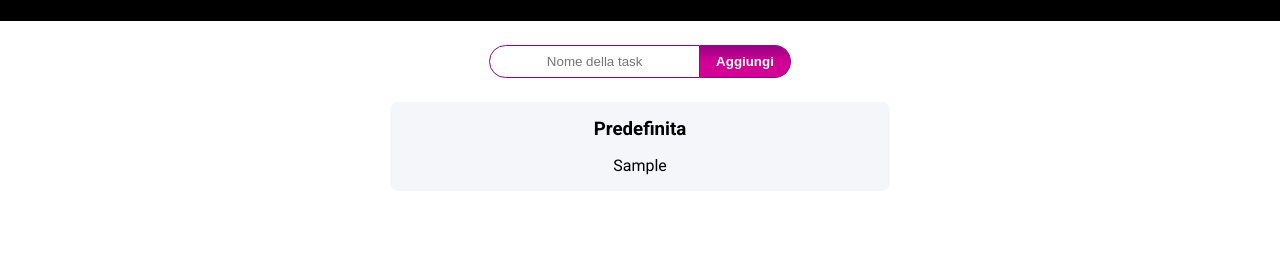
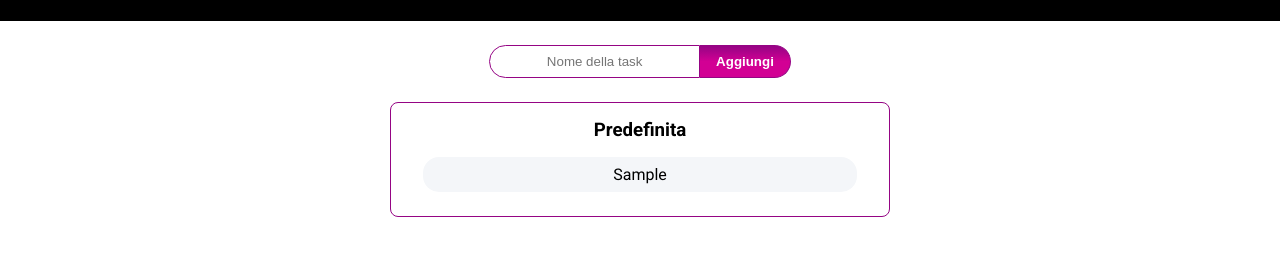
Before and after one commit to m0n0t0ny/U1-W3-D3, a plain HTML site: page index.html in a window 1280 px wide. Both pictures are taken after typing "Sample" into the empty fields and a click on the button "Aggiungi". Shown: the part 65-320 px from the top of the page. Drawn offline with Linux system fonts and the light colour scheme.

Commit message:
add style

```diff
--- a/assets/styles/style.css
+++ b/assets/styles/style.css
@@ -68,6 +68,7 @@ main {
 ul {
   width: auto;
   margin: 0 auto;
+  border: 1px solid #950484;
 }
 
 li {
@@ -98,7 +99,6 @@ li {
 }
 
 ul {
-  background-color: #f4f6f9;
   border-radius: 0.5rem;
   padding: 1rem 2rem;
   text-align: center;
@@ -116,6 +116,10 @@ ul button {
 
 .list-item {
   margin: 0 auto;
+  background-color: #f4f6f9;
+  margin: 0.5rem 0;
+  padding: 0.5rem 1rem;
+  border-radius: 1rem;
 }
 
 .list-item p {
```
